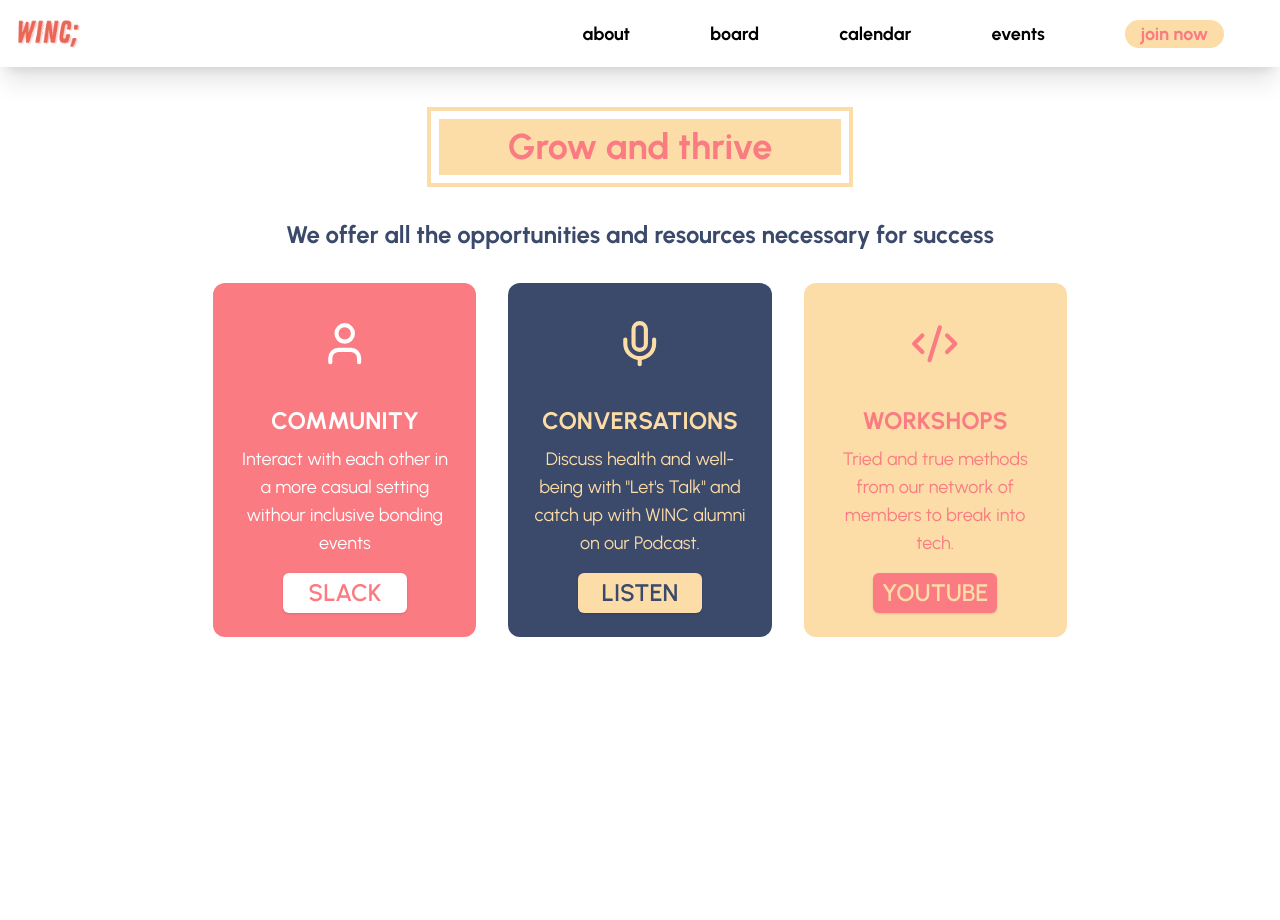
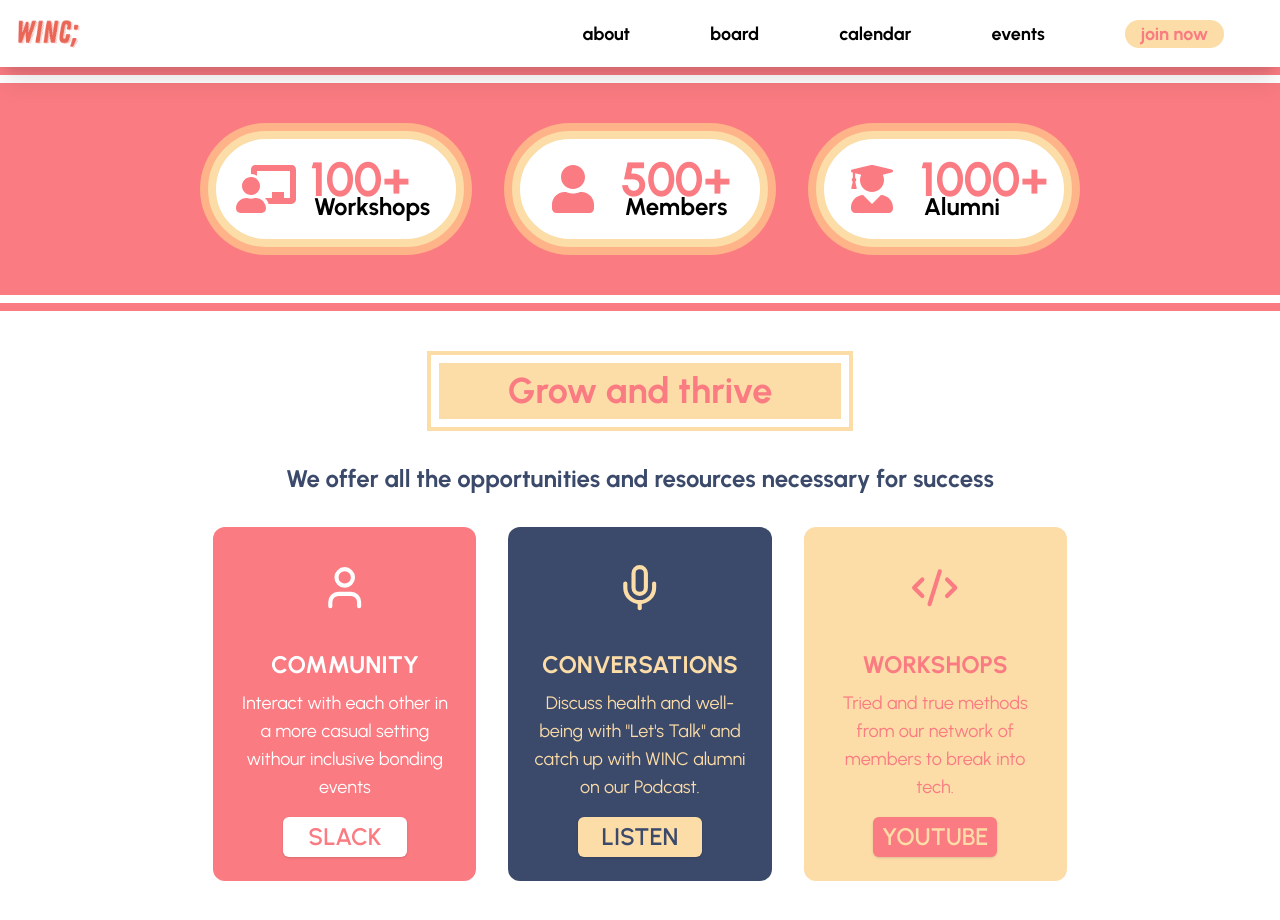
Before and after one commit to acm-ucr/winc-website, a Next.js app: page / in a window 1280 px wide. Before the commit the page ends 800 px from the top, so only its background shows below. Built offline with nearby package versions, Linux system fonts and the light colour scheme.

Commit message:
delete home files

```diff
--- a/src/app/home/page.tsx
+++ /dev/null
@@ -1,11 +0,0 @@
-import Landing from "@/components/home/landing";
-
-const Page = () => {
-  return (
-    <div>
-      <Landing />
-    </div>
-  );
-};
-
-export default Page;
--- a/src/app/page.tsx
+++ b/src/app/page.tsx
@@ -1,8 +1,10 @@
 import GrowAndThrive from "@/components/home/growandthrive";
+import Stats from "@/components/home/stats";
 
 const Home = () => {
   return (
     <>
+      <Stats />
       <GrowAndThrive />
     </>
   );
```
